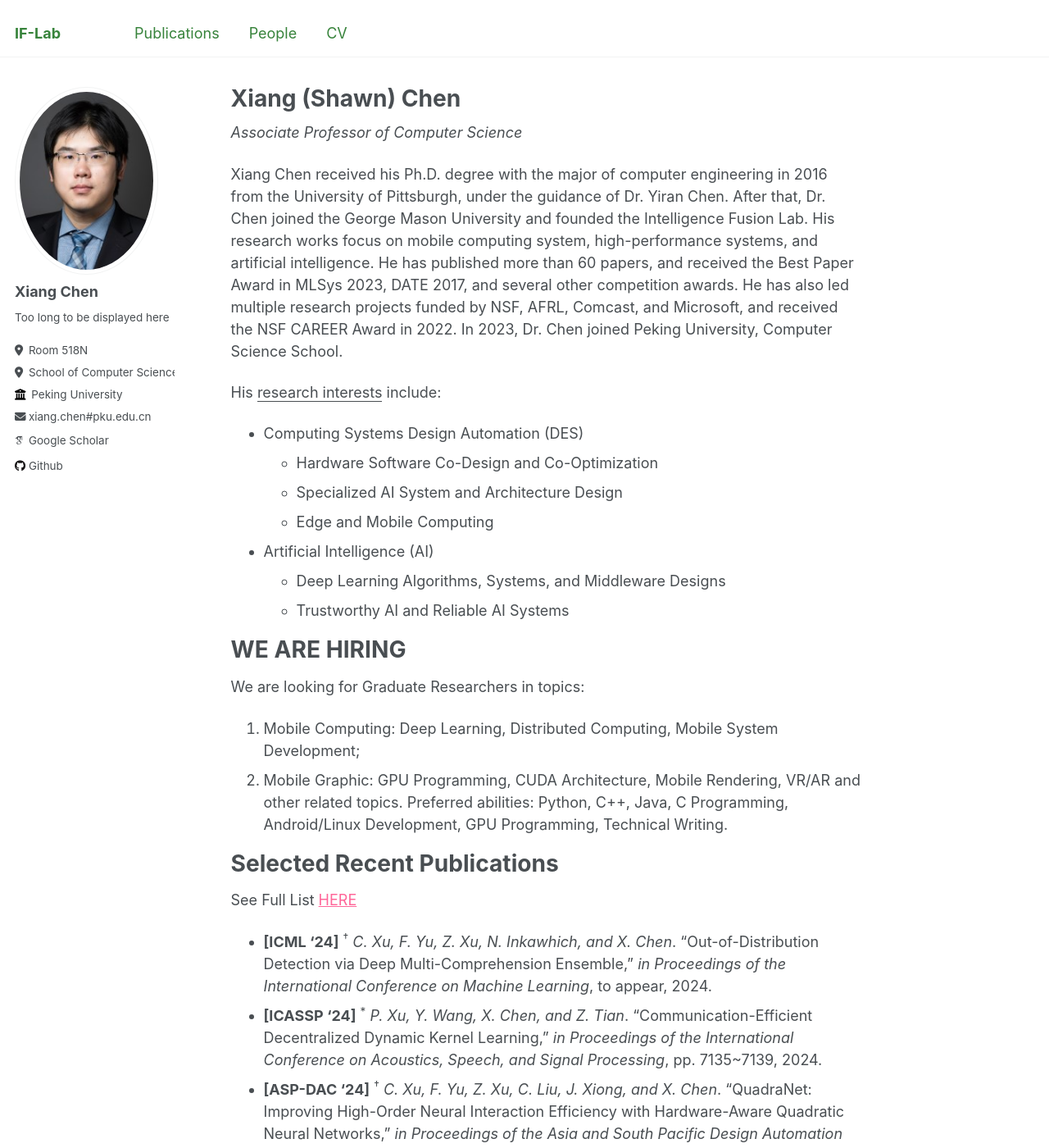
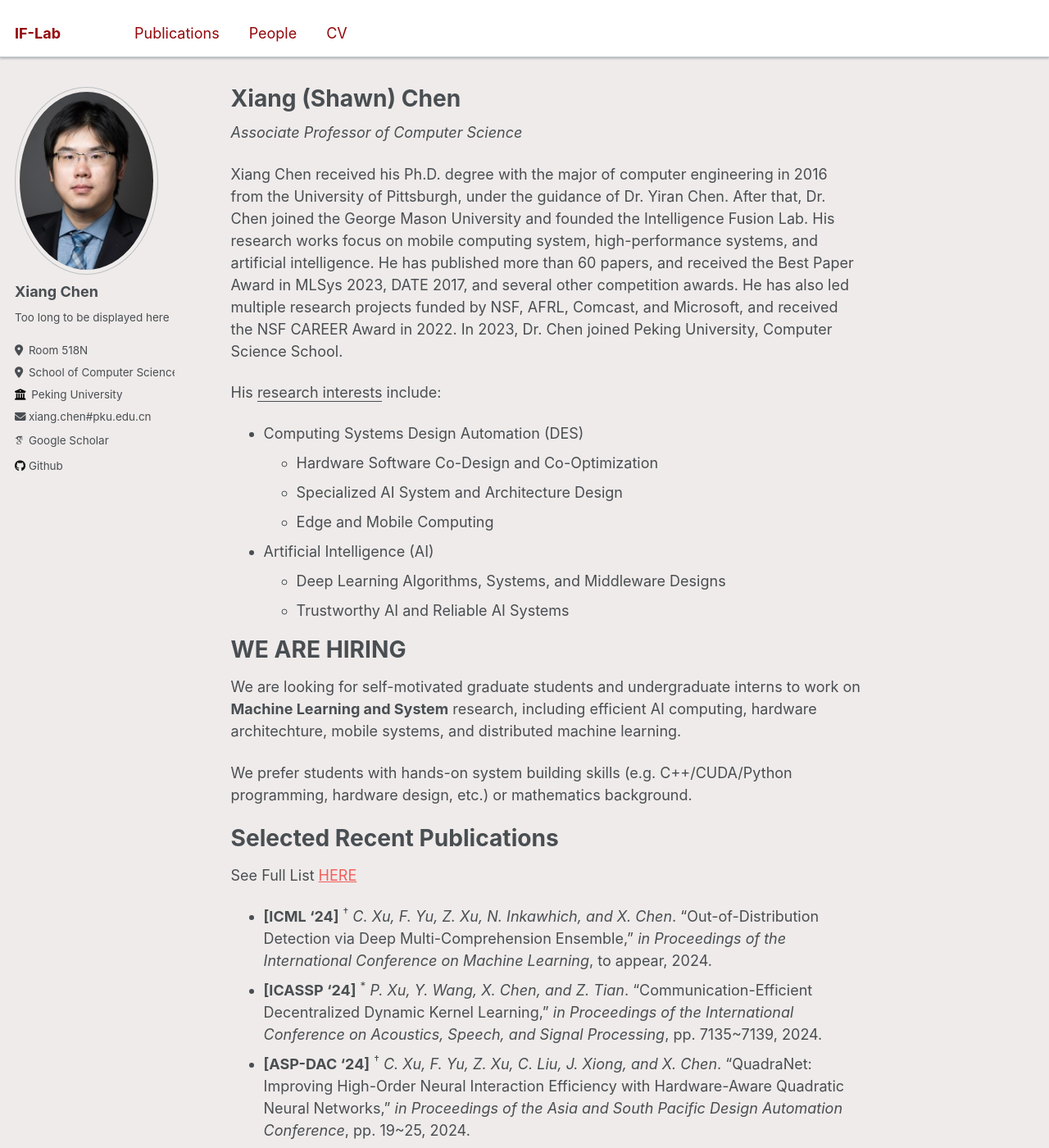
Before and after one commit to if-lab-pku/if-lab-pku.github.io, a Jekyll site: the page built from _pages/about.md, in a window 1280 px wide and 1400 px high. Shown: the whole window at 82% size. Built offline with Jekyll 4.4.1, drawn with Linux system fonts in a browser that asks for light colours; some web fonts are replaced.

Commit message:
style mimic PKU

```diff
--- a/_pages/about.md
+++ b/_pages/about.md
@@ -23,11 +23,9 @@ His <u>research interests</u> include:
 WE ARE HIRING
 ===
 
-We are looking for Graduate Researchers in topics:
-1. Mobile Computing: Deep Learning, Distributed Computing, Mobile System Development;
-2. Mobile Graphic: GPU Programming, CUDA Architecture, Mobile Rendering, VR/AR and other related topics.
-Preferred abilities: Python, C++, Java, C Programming, Android/Linux Development, GPU Programming, Technical Writing.
+We are looking for self-motivated graduate students and undergraduate interns to work on **Machine Learning and System** research, including efficient AI computing, hardware architechture, mobile systems, and distributed machine learning.
 
+We prefer students with hands-on system building skills (e.g. C++/CUDA/Python programming, hardware design, etc.) or mathematics background.
 
 Selected Recent Publications
 ===
--- a/_sass/_masthead.scss
+++ b/_sass/_masthead.scss
@@ -9,7 +9,7 @@
   height: $masthead-height;
   top: 0;
   width: 100%;
-
+  box-shadow: 0px 2px 2px $light-gray;
   -webkit-animation: intro 0.3s both;
           animation: intro 0.3s both;
   -webkit-animation-delay: 0.15s;
--- a/_sass/_navigation.scss
+++ b/_sass/_navigation.scss
@@ -175,8 +175,7 @@
 .greedy-nav {
   position: relative;
   min-width: 250px;
-  background: $background-color;
-
+  background: $nav-background-color;
   a {
     display: block;
     margin: 0 1rem;
--- a/_sass/_sidebar.scss
+++ b/_sass/_sidebar.scss
@@ -91,7 +91,7 @@
 
   img {
     max-width: 175px;
-    border-radius: 50%;
+    border-radius: 100%;
 
     @include breakpoint($large) {
       padding: 5px;
--- a/_sass/_variables.scss
+++ b/_sass/_variables.scss
@@ -61,19 +61,20 @@ $darker-gray                : mix(#000, $gray, 60%);
 $light-gray                 : mix(#fff, $gray, 50%);
 $lighter-gray               : mix(#fff, $gray, 90%);
 
-$body-color                 : #fff;
-$background-color           : #fff;
+// $body-color                 : #efebea;
+$background-color           : #efebea;
+$nav-background-color       : #fff;
 $code-background-color      : #fafafa;
 $code-background-color-dark : $light-gray;
 $text-color                 : $dark-gray;
-$border-color               : $lighter-gray;
+$border-color               : $light-gray;
 
-$primary-color              : #37833b;
+$primary-color              : #94070a;
 // $primary-color              : #7a8288;
-$success-color              : #62c462;
+$success-color              : #b54e1e;
 $warning-color              : #f89406;
 $danger-color               : #ee5f5b;
-$info-color                 : #ff6699;
+$info-color                 : #F25F5C;
 
 /* brands */
 $behance-color              : #1769FF;
```
